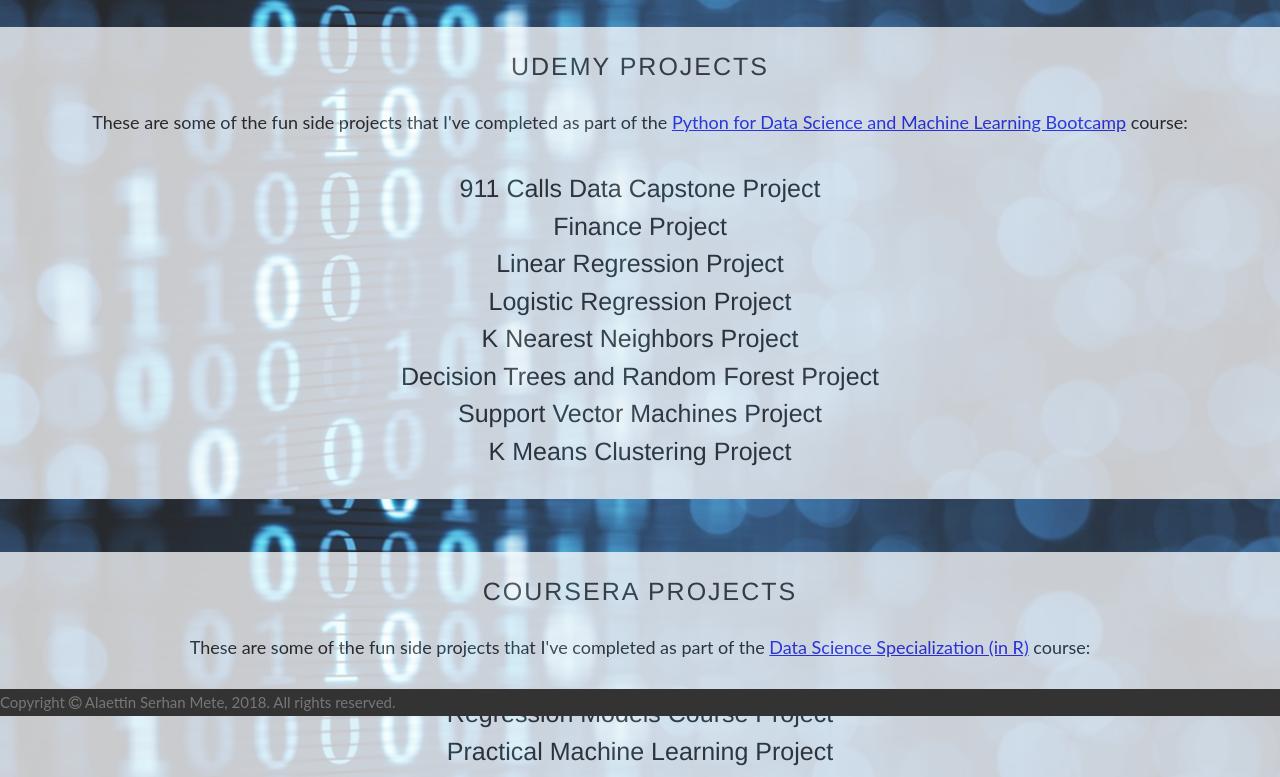
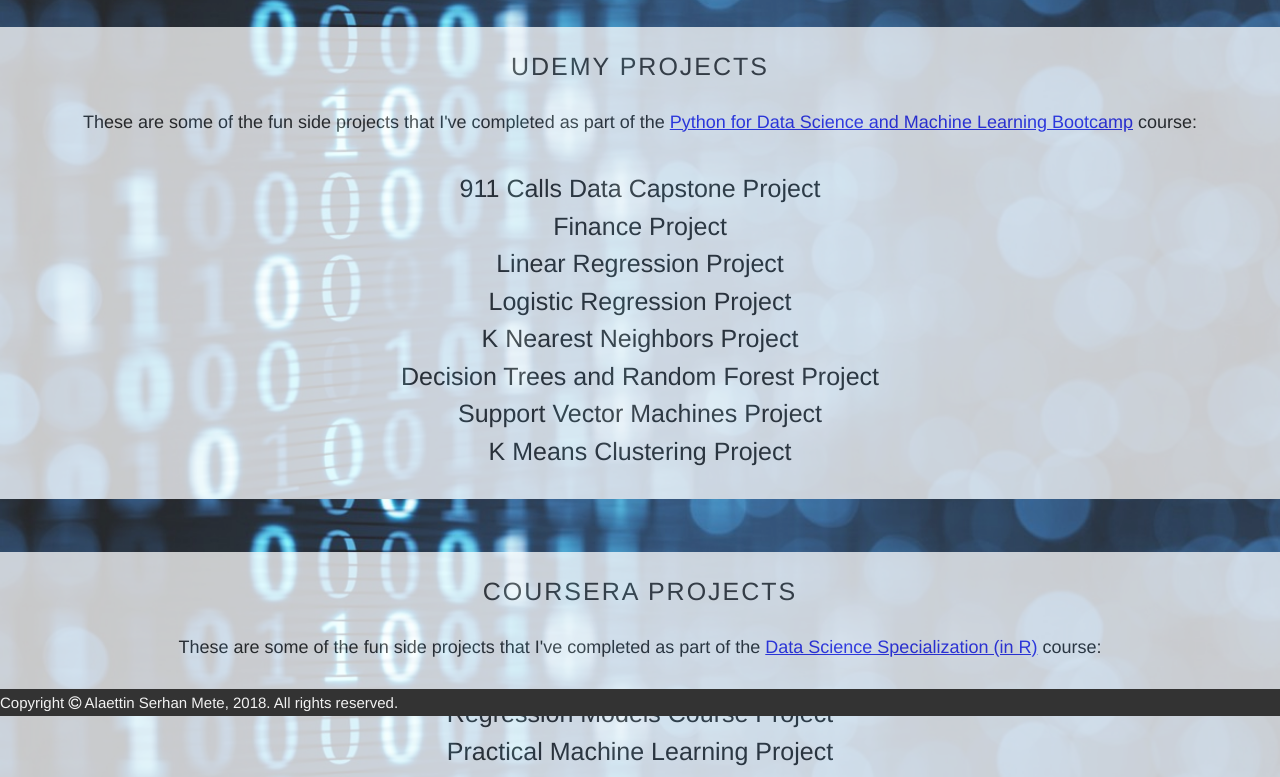
Before and after one commit to amete/DataSciencePortfolio, a plain HTML site: page index.html in a window 1280 px wide. Shown: the part 84-861 px from the top of the page. Drawn offline with Linux system fonts and the light colour scheme.

Commit message:
Tweak looks

```diff
--- a/index.html
+++ b/index.html
@@ -7,8 +7,8 @@
 body, html {
     height: 100%;
     margin: 0;
-    font: 400 15px/1.8 "Lato", sans-serif;
-    color: #777;
+    font: 400 15px/1.8 "Helvetica", sans-serif;
+    color: #f2f2f2;
 }
 
 .bgimg-1 {
```
